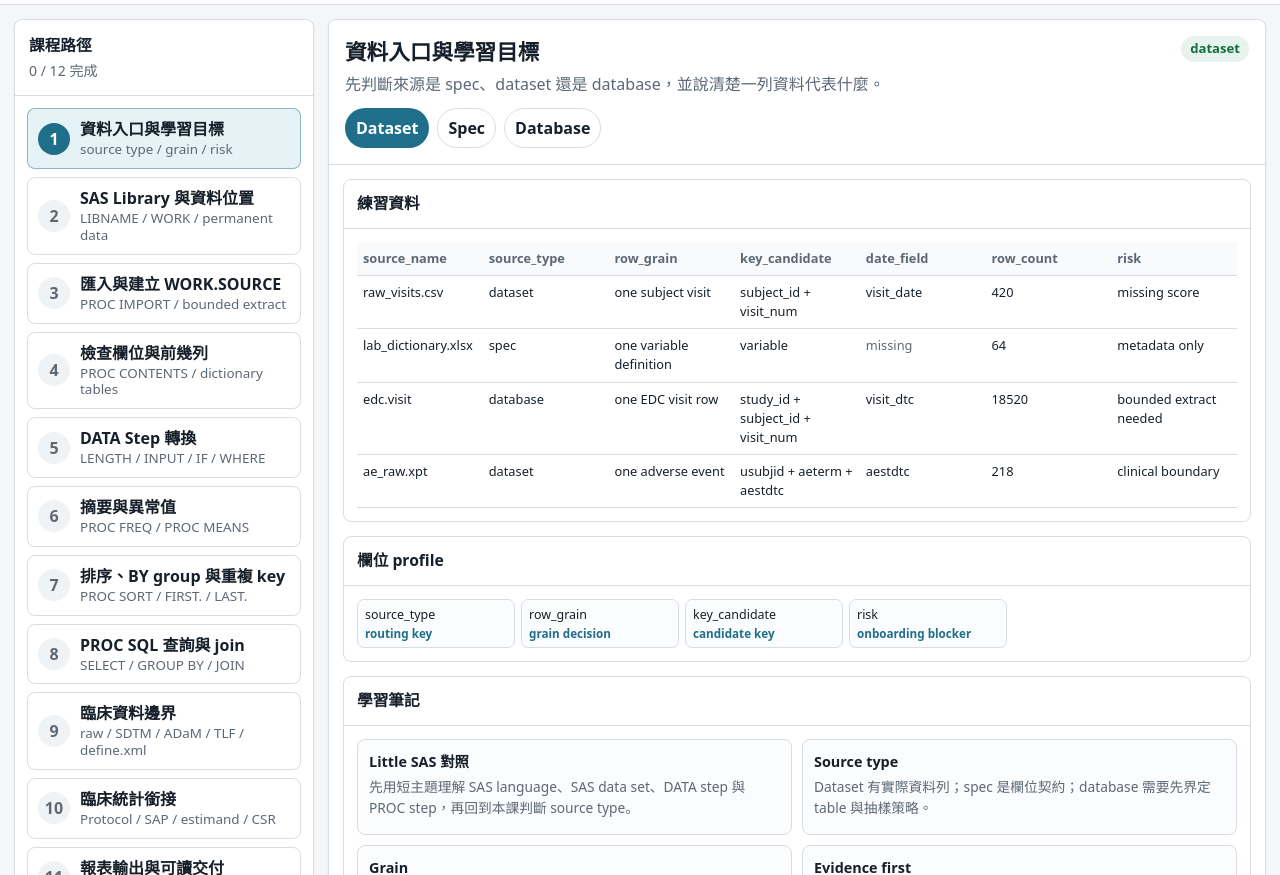
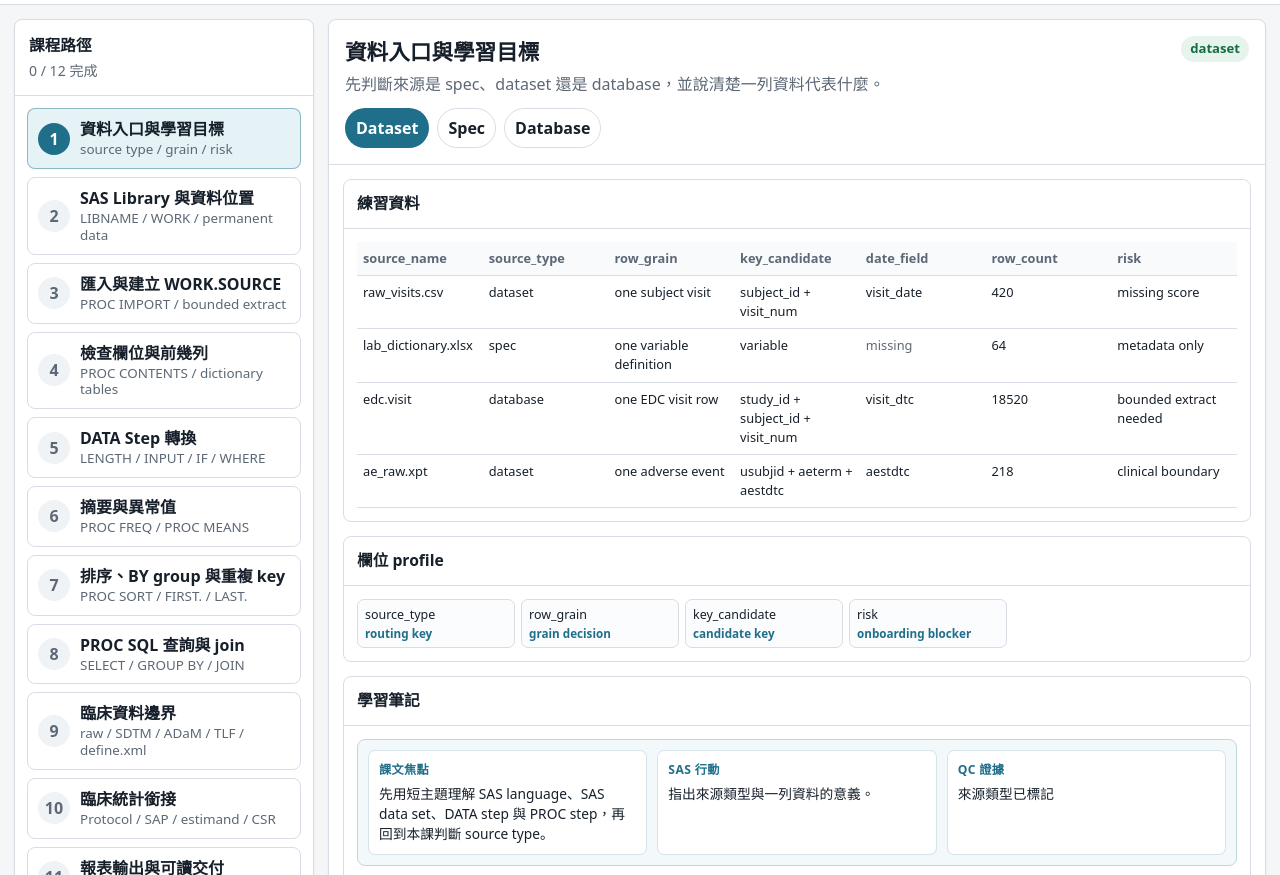
Before and after one commit to HectorCIW/sas-data-onboarding-tutor, a plain HTML site: page teaching-site/index.html in a window 1280 px wide. Shown: the part 70-945 px from the top of the page. Drawn offline with Linux system fonts and the light colour scheme.

Commit message:
Add course-text study bridge UI

```diff
--- a/teaching-site/index.html
+++ b/teaching-site/index.html
@@ -564,6 +564,41 @@
       gap: 12px;
     }
 
+    .study-bridge {
+      display: grid;
+      grid-template-columns: repeat(3, minmax(0, 1fr));
+      gap: 10px;
+      padding: 10px;
+      border: 1px solid #bfd7df;
+      border-radius: 8px;
+      background: #f3f9fb;
+    }
+
+    .bridge-card {
+      min-width: 0;
+      padding: 10px;
+      border: 1px solid rgba(31, 111, 139, .18);
+      border-radius: 7px;
+      background: #ffffff;
+    }
+
+    .bridge-card span {
+      display: block;
+      margin-bottom: 5px;
+      color: var(--accent);
+      font-size: .76rem;
+      font-weight: 900;
+      text-transform: uppercase;
+      letter-spacing: .03em;
+    }
+
+    .bridge-card p {
+      margin: 0;
+      color: var(--ink);
+      font-size: .86rem;
+      line-height: 1.45;
+    }
+
     .note-grid {
       display: grid;
       grid-template-columns: repeat(2, minmax(0, 1fr));
@@ -734,6 +769,11 @@
       }
 
       .result-grid {
+        grid-template-columns: 1fr;
+      }
+
+      .study-bridge,
+      .note-grid {
         grid-template-columns: 1fr;
       }
 
@@ -805,6 +845,7 @@
             <section class="panel" style="margin-top: 14px;">
               <h3>學習筆記</h3>
               <div class="panel-body lesson-notes">
+                <div class="study-bridge" id="study-bridge" aria-label="課文轉譯"></div>
                 <div class="note-grid" id="concept-grid"></div>
                 <div>
                   <strong>實作步驟</strong>
@@ -1842,7 +1883,30 @@
       </div>`).join('');
     }
 
+    function bridgeForModule(module) {
+      const concept = module.concepts[0] || ['課文焦點', module.objective];
+      return {
+        reading: concept[1],
+        action: module.tasks[0] || module.objective,
+        evidence: module.checks[0] || '完成後保留可審查 evidence'
+      };
+    }
+
     function renderLessonNotes(module) {
+      const bridge = bridgeForModule(module);
+      document.getElementById('study-bridge').innerHTML = `
+        <div class="bridge-card">
+          <span>課文焦點</span>
+          <p>${escapeHtml(bridge.reading)}</p>
+        </div>
+        <div class="bridge-card">
+          <span>SAS 行動</span>
+          <p>${escapeHtml(bridge.action)}</p>
+        </div>
+        <div class="bridge-card">
+          <span>QC 證據</span>
+          <p>${escapeHtml(bridge.evidence)}</p>
+        </div>`;
       document.getElementById('concept-grid').innerHTML = module.concepts.map(([title, text]) => `<div class="note-box">
         <strong>${escapeHtml(title)}</strong>
         <p>${escapeHtml(text)}</p>
```
Also changed, not shown: 1 other file.
